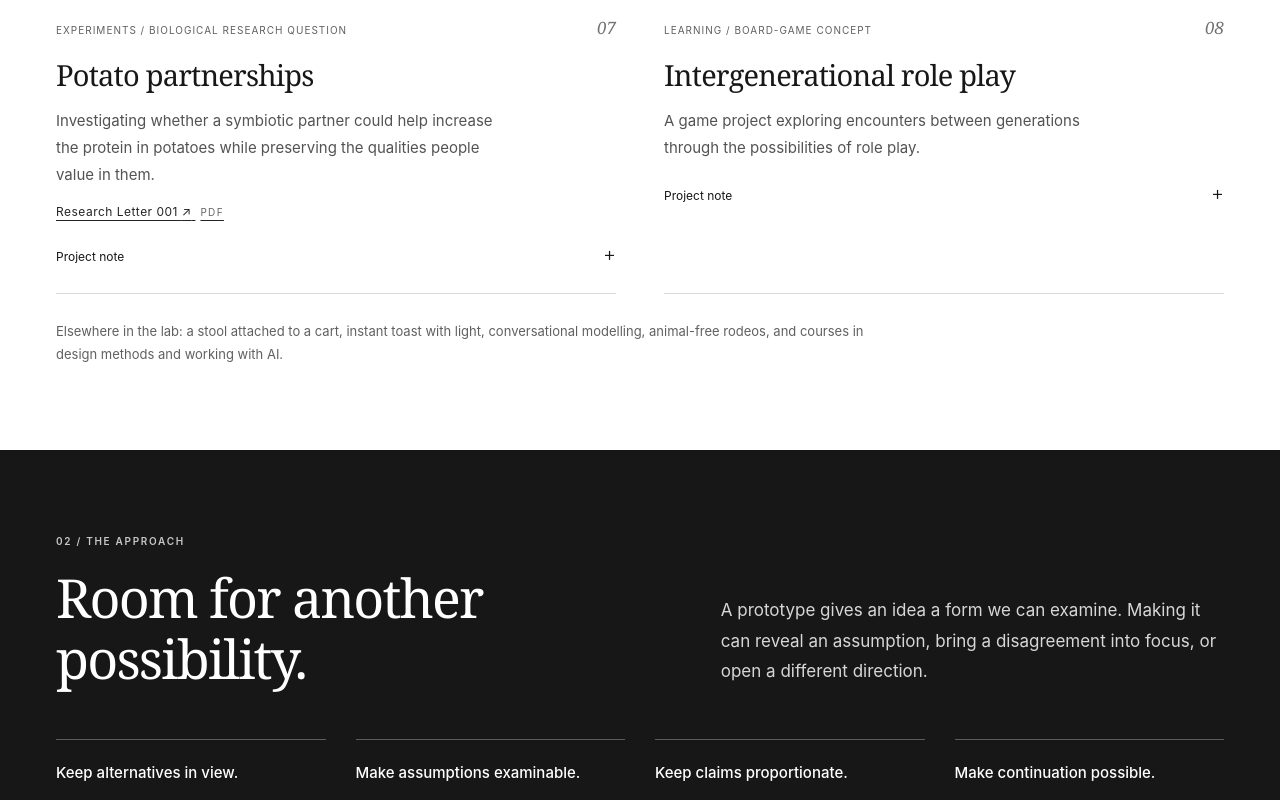
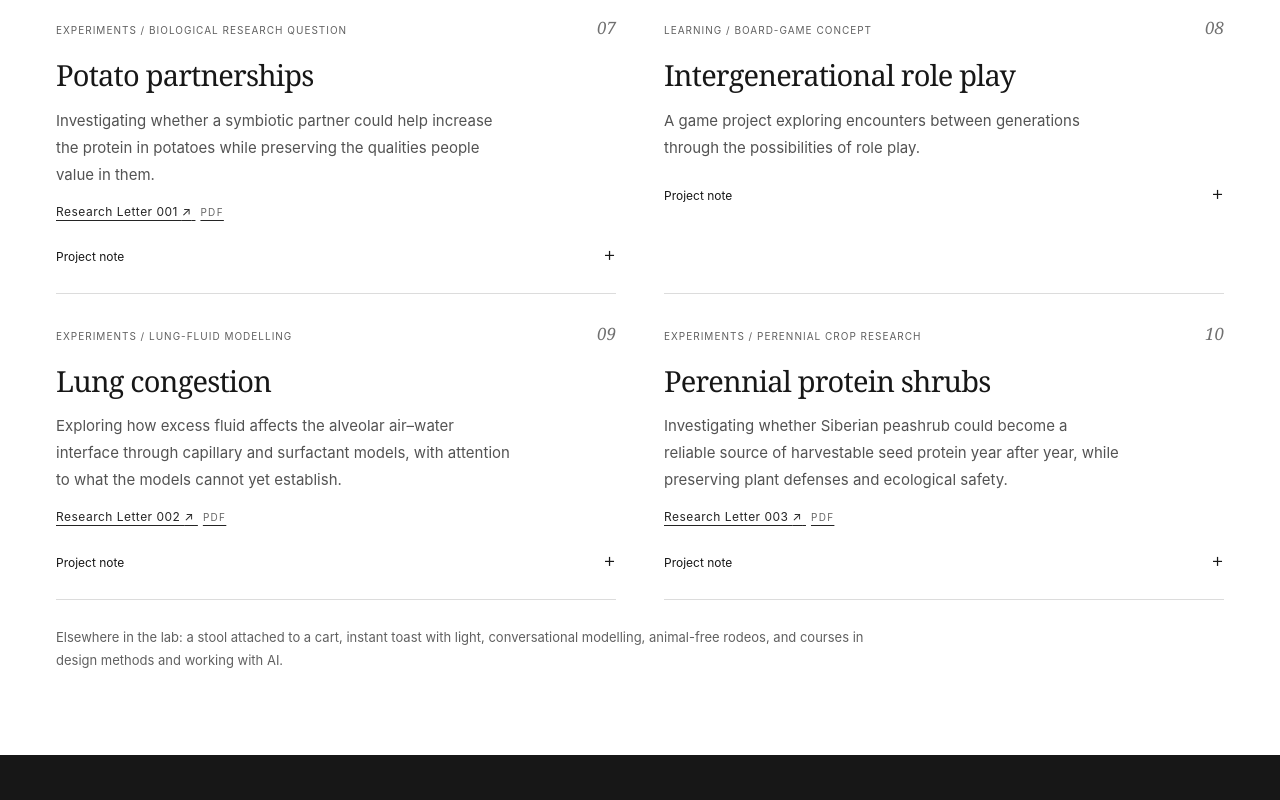
Before and after one commit to sruecker01/Phasespace-Design-Lab, a plain HTML site: page index.html in a window 1280 px wide. Shown: the part 1646-2446 px from the top of the page. Drawn offline with Linux system fonts and the light colour scheme.

Commit message:
Publish Phasespace Research Letters 002 and 003

```diff
--- a/index.html
+++ b/index.html
@@ -245,7 +245,7 @@ details[open] > summary .expand-icon { transform: rotate(45deg); }
       </div>
       <div class="filter-bar" hidden>
         <div class="filters" role="group" aria-label="Filter projects by focus"><button type="button" data-filter="all" aria-pressed="true">All work</button><button type="button" data-filter="Tools" aria-pressed="false">Tools</button><button type="button" data-filter="Experiments" aria-pressed="false">Experiments</button><button type="button" data-filter="Writing" aria-pressed="false">Writing</button><button type="button" data-filter="Learning" aria-pressed="false">Learning</button></div>
-        <p class="result-count" role="status" aria-live="polite" aria-atomic="true">8 projects</p>
+        <p class="result-count" role="status" aria-live="polite" aria-atomic="true">10 projects</p>
       </div>
       <div class="project-grid"><article class="project" id="project-registrymaker" data-category="Tools" aria-labelledby="title-registrymaker">
   <div class="project-meta"><span>Tools / Research software</span><span class="project-number" aria-hidden="true">01</span></div>
@@ -296,6 +296,22 @@ details[open] > summary .expand-icon { transform: rotate(45deg); }
   <p class="project-description">A game project exploring encounters between generations through the possibilities of role play.</p>
   <details><summary><span>Project note<span class="sr-only">: Intergenerational role play</span></span><span class="expand-icon" aria-hidden="true">+</span></summary>
   <div class="project-details"><p class="project-question">What can people discover by trying another generation’s perspective?</p><p class="project-note">Role play gives the project a way to explore experiences associated with different generations. The board-game format offers a shared setting in which to encounter those perspectives.</p></div></details>
+</article>
+<article class="project" id="project-lung-congestion" data-category="Experiments" aria-labelledby="title-lung-congestion">
+  <div class="project-meta"><span>Experiments / Lung-fluid modelling</span><span class="project-number" aria-hidden="true">09</span></div>
+  <h3 id="title-lung-congestion">Lung congestion</h3>
+  <p class="project-description">Exploring how excess fluid affects the alveolar air–water interface through capillary and surfactant models, with attention to what the models cannot yet establish.</p>
+  <p class="project-letter"><a href="research-letters/002-lung-congestion.pdf" target="_blank" rel="noopener" type="application/pdf" aria-label="Read Research Letter 002: Can We Keep the Lung Working as It Fills with Fluid? (PDF)">Research Letter 002 <span aria-hidden="true">↗</span> <span class="letter-format">PDF</span></a></p>
+  <details><summary><span>Project note<span class="sr-only">: Lung congestion</span></span><span class="expand-icon" aria-hidden="true">+</span></summary>
+  <div class="project-details"><p class="project-question">Could microscopic geometry affect where excess lung water accumulates?</p><p class="project-note">A measurement correction revealed that patterned-surface simulations offered little additional benefit. Reanalysis of published surfactant structures redirected attention toward liquid thickness, pressure, and clearance. No intervention has been tested in living lungs.</p></div></details>
+</article>
+<article class="project" id="project-perennial-protein-shrubs" data-category="Experiments" aria-labelledby="title-perennial-protein-shrubs">
+  <div class="project-meta"><span>Experiments / Perennial crop research</span><span class="project-number" aria-hidden="true">10</span></div>
+  <h3 id="title-perennial-protein-shrubs">Perennial protein shrubs</h3>
+  <p class="project-description">Investigating whether Siberian peashrub could become a reliable source of harvestable seed protein year after year, while preserving plant defenses and ecological safety.</p>
+  <p class="project-letter"><a href="research-letters/003-caragana-perennial-protein.pdf" target="_blank" rel="noopener" type="application/pdf" aria-label="Read Research Letter 003: Can We Turn a Shrub into a Perennial Protein Crop? (PDF)">Research Letter 003 <span aria-hidden="true">↗</span> <span class="letter-format">PDF</span></a></p>
+  <details><summary><span>Project note<span class="sr-only">: Perennial protein shrubs</span></span><span class="expand-icon" aria-hidden="true">+</span></summary>
+  <div class="project-details"><p class="project-question">Could a hardy legume yield recoverable, usable protein over repeated harvests?</p><p class="project-note">The investigation connects Caragana genome resources, pod shattering, seed chemistry, and exploratory models. No Caragana plants have been edited or validated as a new edible crop.</p></div></details>
 </article></div>
       <p class="elsewhere">Elsewhere in the lab: a stool attached to a cart, instant toast with light, conversational modelling, animal-free rodeos, and courses in design methods and working with AI.</p>
     </section>
```
Also changed, not shown: 2 other files.
